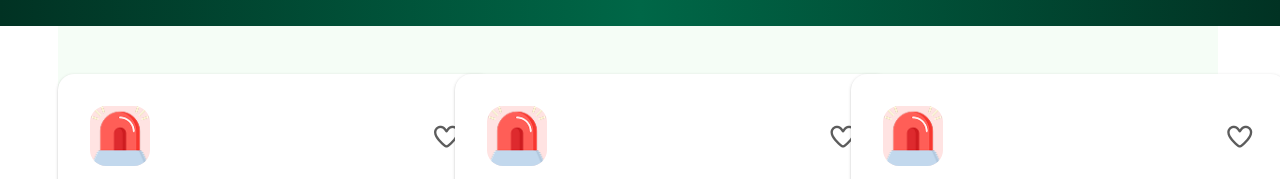
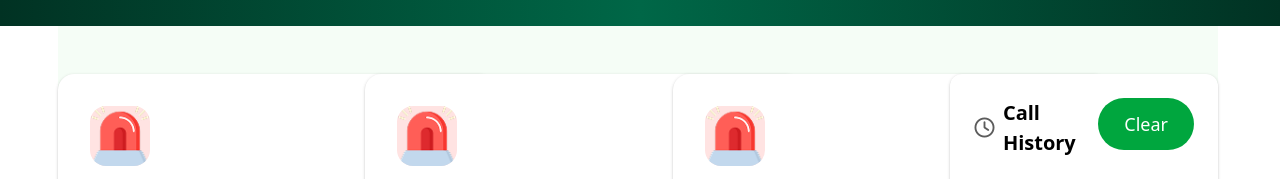
Before and after one commit to prodip2005/Simple-Emergency_service-Website--Updateable-, a plain HTML site: page index.html in a window 1280 px wide. Shown: the part 334-513 px from the top of the page. Drawn offline with nearby package versions, Linux system fonts and the light colour scheme.

Commit message:
Complete Call History Sextion

```diff
--- a/index.html
+++ b/index.html
@@ -360,7 +360,19 @@
 
 
 
+        <!-- Call History -->
+        <div class="bg-white h-[1140px] w-[400px] rounded-xl mt-[48px] shadow-sm shadow-[#5C5C5C]/30">
+            <div class="flex justify-between mx-[24px] mt-[24px]">
+                <div class="flex items-center gap-[8px]">
+                    <i class="fa-regular fa-clock text-[20px] text-[#5C5C5C]"></i>
+                    <p class="text-[20px] font-bold">Call History</p>
 
+                </div>
+
+                <button class=" w-[114px] h-[52px] text-[18px] text-white bg-[#00A63E] rounded-full">Clear</button>
+            </div>
+
+        </div>
 
 
     </div>
```
